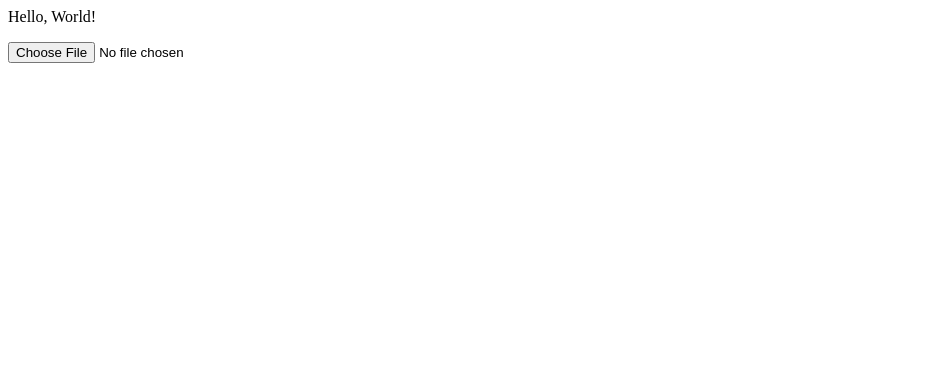
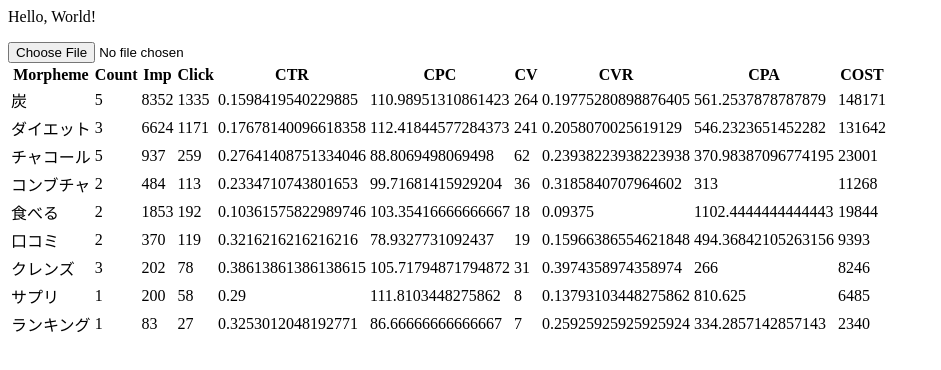
Before and after one commit to Taka336/AdsHack, a plain HTML site: page index.html in a window 1280 px wide. Shown: the whole page, without its empty margins (0-941 px from the left). Drawn offline with Linux system fonts and the light colour scheme.

Commit message:
メイン機能を実装

```diff
--- a/index.html
+++ b/index.html
@@ -5,4 +5,22 @@
 <body>
   <p>Hello, World!</p>
   <input type="file" name="example" accept=".tsv" id="input" />
+
+  <table>
+    <thead>
+      <tr>
+        <th>Morpheme</th>
+        <th>Count</th>
+        <th>Imp</th>
+        <th>Click</th>
+        <th>CTR</th>
+        <th>CPC</th>
+        <th>CV</th>
+        <th>CVR</th>
+        <th>CPA</th>
+        <th>COST</th>
+      </tr>
+    </thead>
+    <tbody id="tbody"></tbody>
+  </table>
 </body>
--- a/script.js
+++ b/script.js
@@ -16,8 +16,8 @@ function tsv_data(dataPath) {
     const response = event.target.responseText; // 受け取ったテキストを返す
     const data = tsv_array(response); //tsv_arrayの関数を実行
     const hoge = new Hoge(data);
-    // console.log(hoge.hoge());
-    console.log(hoge.spam());
+    const arr = hoge.spam();
+    func1(arr);
   });
   request.open("GET", dataPath, true); // tsvのパスを指定
   request.send();
@@ -90,4 +90,14 @@ function Hoge(data) {
   };
 }
 
+function func1(arr) {
+  const tbody = document.getElementById("tbody");
+
+  for (i in arr) {
+    const r = arr[i];
+    const tr = `<tr><td>${r[0]}</td><td>${r[1]}</td><td>${r[2]}</td><td>${r[3]}</td><td>${r[4]}</td><td>${r[5]}</td><td>${r[6]}</td><td>${r[7]}</td><td>${r[8]}</td><td>${r[9]}</td></tr>`;
+    tbody.innerHTML += tr;
+  }
+}
+
 tsv_data("query.tsv");
```
